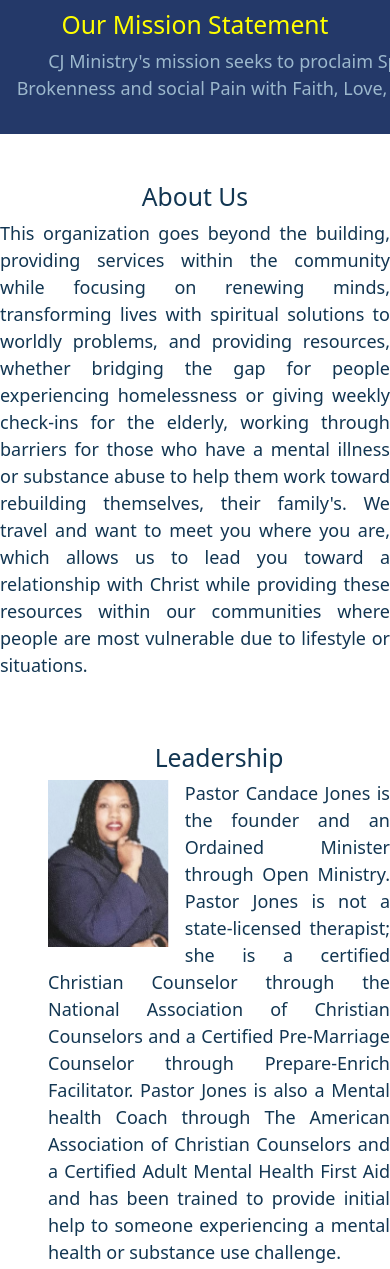
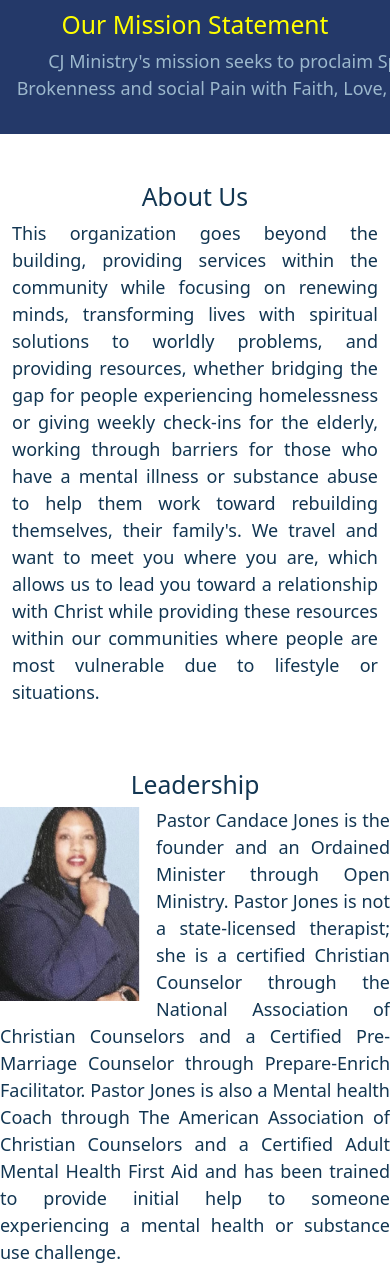
Before and after one commit to Yuxiang-Huang/CJ-Ministry-Team-9, a plain HTML site: page index.html in a window 390 px wide. Shown: the part 460-1729 px from the top of the page. Drawn offline with nearby package versions, Linux system fonts and the light colour scheme.

Commit message:
Fix the alignment of leadership section in smaller screens

```diff
--- a/css/style.css
+++ b/css/style.css
@@ -99,7 +99,7 @@ header {
 /* #region About Us and Leadership */
 #AboutUs {
   color: var(--normalTextColor);
-  padding: 3em 0 0 0;
+  padding-top: 3em;
 }
 
 #AboutUsTitle {
@@ -193,4 +193,9 @@ footer {
   #Collapse {
     order: 1;
   }
+
+  /* pretty bad fix for the Leadership section to be responsive and align correctly... */
+  #Leadership {
+    padding-left: 0;
+  }
 }
```
